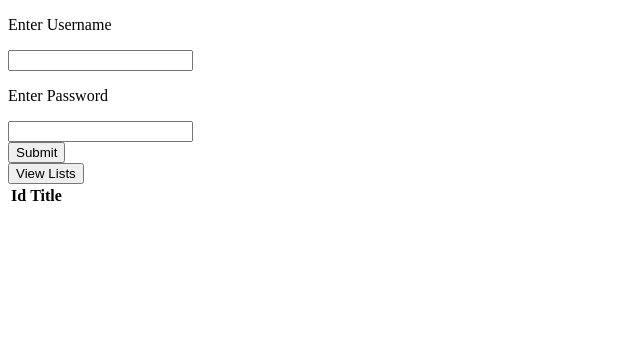
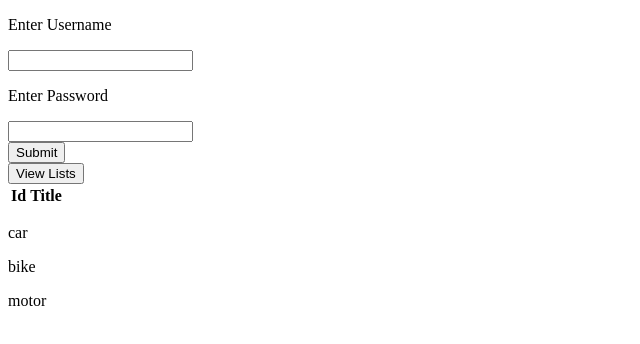
Before and after one commit to partha37/DynamicReact, a React (Create React App) app: page / in a window 1280 px wide. Shown: the top 344 px of the page, without its empty margins (0-640 px from the left). Built offline with nearby package versions, Linux system fonts and the light colour scheme.

Commit message:
ListAdded

```diff
--- a/src/App.js
+++ b/src/App.js
@@ -9,7 +9,8 @@ class App extends Component {
   state = {
     uname: "",
     Password: "",
-    alldata: []
+    alldata: [],
+    types: ["car", "bike", "motor"]
   };
 
   UserInputhandler = (event) => {
@@ -39,6 +40,12 @@ class App extends Component {
     });
   };
 
+  deleteHandler = (propind) => {
+    const data = [...this.state.types];
+    data.splice(propind, 1);
+    this.setState({ types: data });
+  };
+
   render() {
     return (
       <div>
@@ -51,6 +58,9 @@ class App extends Component {
         <UserSubmit usersubmit={this.UserSubmithandle} />
 
         <Lists alldata={this.state.alldata} viewlist={this.getLists} />
+        {this.state.types.map((elem, val) => {
+          return <p onClick={this.deleteHandler.bind(val)}>{elem}</p>;
+        })}
       </div>
     );
   }
```
